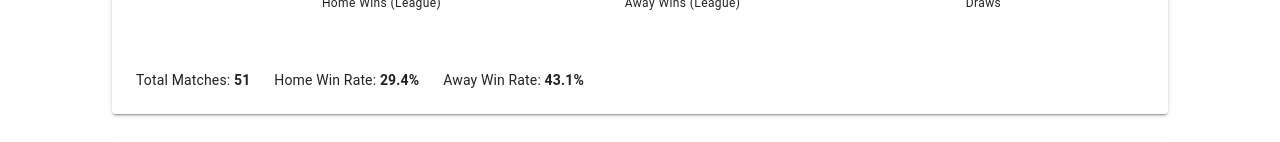
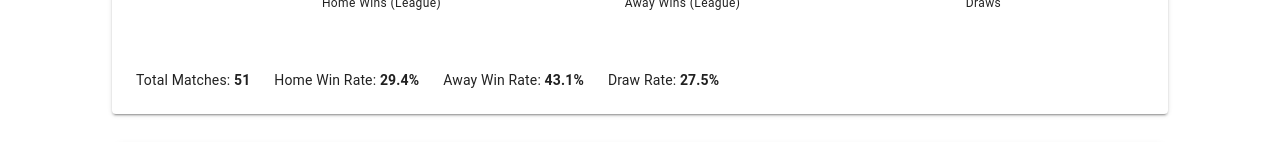
Before and after one commit to NicholasCloud4/English-Premier-League-Data-Analysis, a React (Vite) app: page / in a window 1280 px wide. Shown: the part 658-800 px from the top of the page. Built offline with nearby package versions, Linux system fonts and the light colour scheme.

Commit message:
Adjusted TeamOutcomeChart

```diff
--- a/src/components/TeamOutcomeChart.jsx
+++ b/src/components/TeamOutcomeChart.jsx
@@ -63,6 +63,8 @@ export default function TeamOutcomeChart({ fixtures, selectedTeam }) {
             homeWins,
             awayWins,
             draws,
+            homeLosses,
+            awayLosses,
         };
     }, [fixtures, selectedTeam]);
 
@@ -120,6 +122,26 @@ export default function TeamOutcomeChart({ fixtures, selectedTeam }) {
                         %
                     </strong>
                 </Typography>
+                <Typography variant="body2">
+                    Draw Rate:{" "}
+                    <strong>
+                        {stats.totalPlayed
+                            ? ((stats.draws / stats.totalPlayed) * 100).toFixed(1)
+                            : 0}
+                        %
+                    </strong>
+                </Typography>
+                {selectedTeam && (
+                    <Typography variant="body2">
+                        Loss Rate:{" "}
+                        <strong>
+                            {stats.totalPlayed
+                                ? (((stats.homeLosses + stats.awayLosses) / stats.totalPlayed) * 100).toFixed(1)
+                                : 0}
+                            %
+                        </strong>
+                    </Typography>
+                )}
             </Box>
         </Paper>
     );
```
